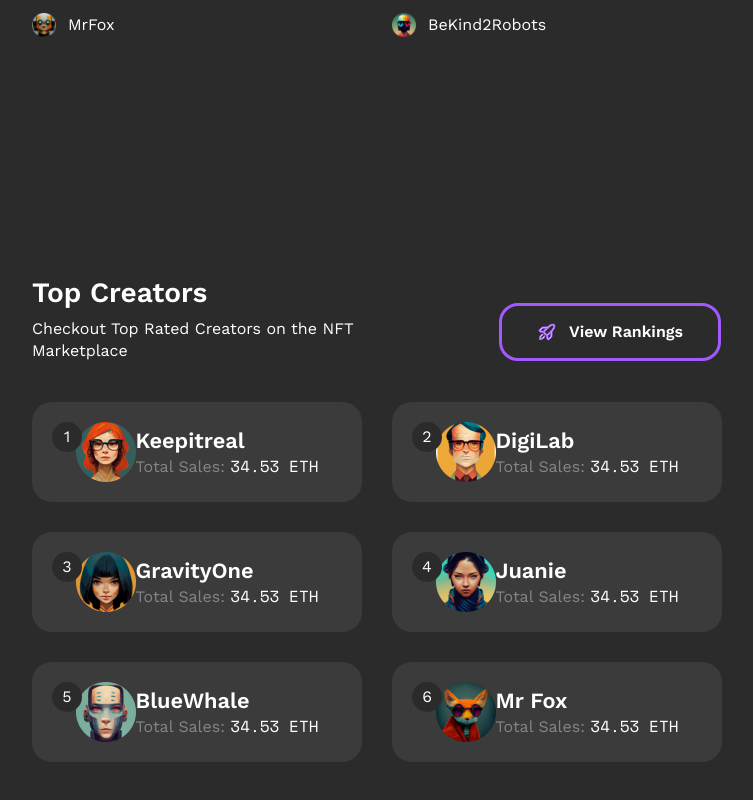
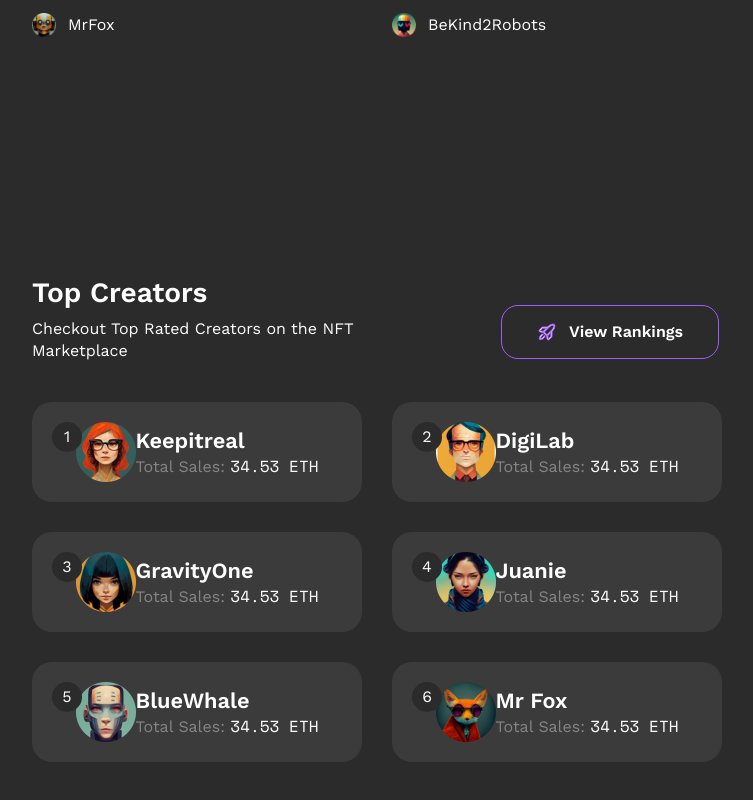
Before and after one commit to icediver/NFT-marketplace, a Next.js app: page / in a window 1280 px wide. Shown: the part 1283-2083 px from the top of the page, without its empty margins (263-1016 px from the left). Built offline with nearby package versions, Linux system fonts and the light colour scheme.

Commit message:
change Button outline

```diff
--- a/src/components/ui/button/Button.tsx
+++ b/src/components/ui/button/Button.tsx
@@ -19,10 +19,10 @@ export function Button({
   return (
     <button
       className={clsx(
-        "flex items-center justify-center gap-3 py-5 rounded-[20px] w-full lg:w-[224px] h-[60px]",
+        "flex items-center justify-center gap-3 py-5 rounded-[20px] w-full lg:w-[224px] h-[60px] active:translate-y-1 transition-all",
         { ["bg-primary"]: variant === "filled" },
         {
-          ["outline-primary outline -outline-offset-4 [&>svg]:stroke-primary"]:
+          ["outline-primary outline outline-1 -outline-offset-4 [&>svg]:stroke-primary"]:
             variant === "outlined",
         },
 
```
